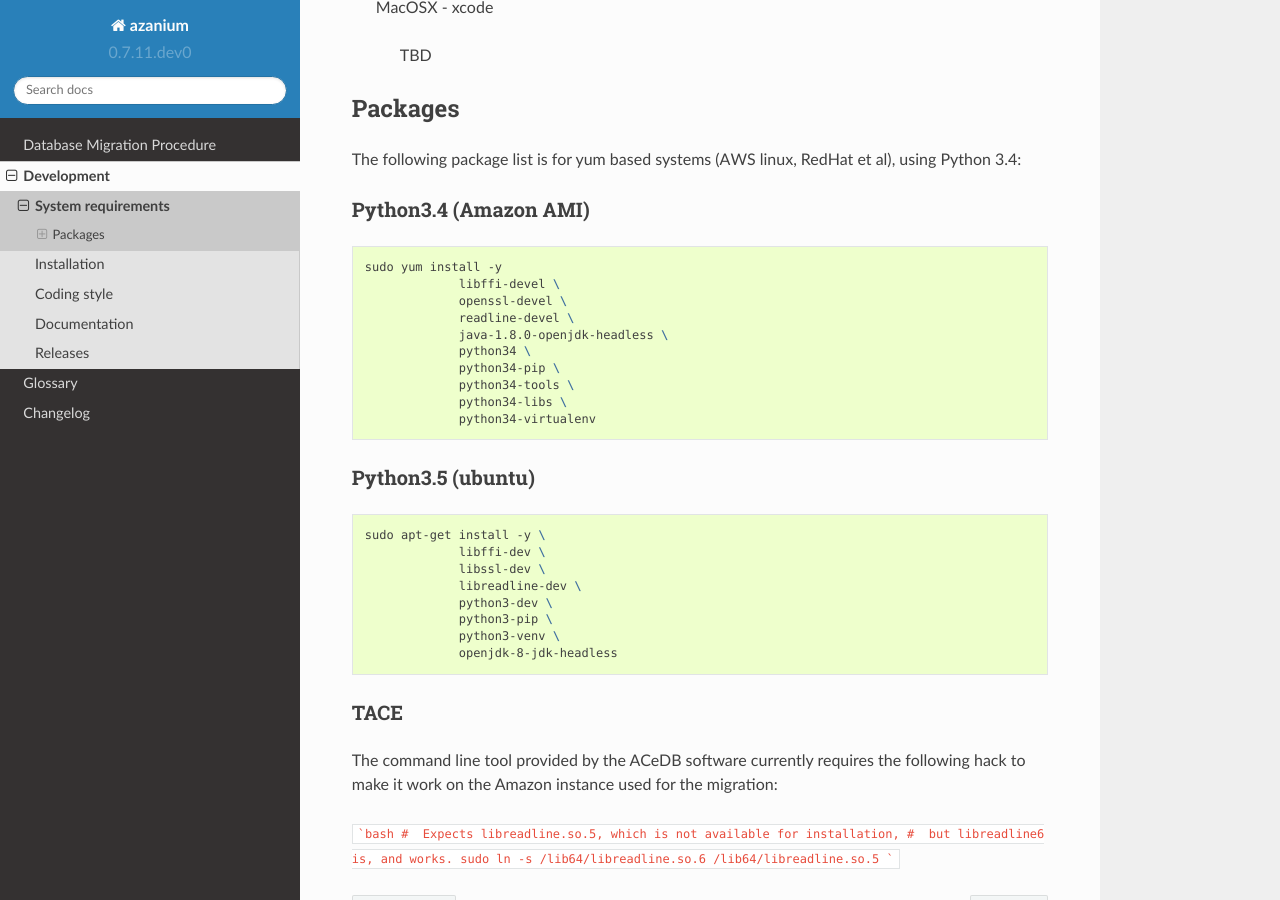
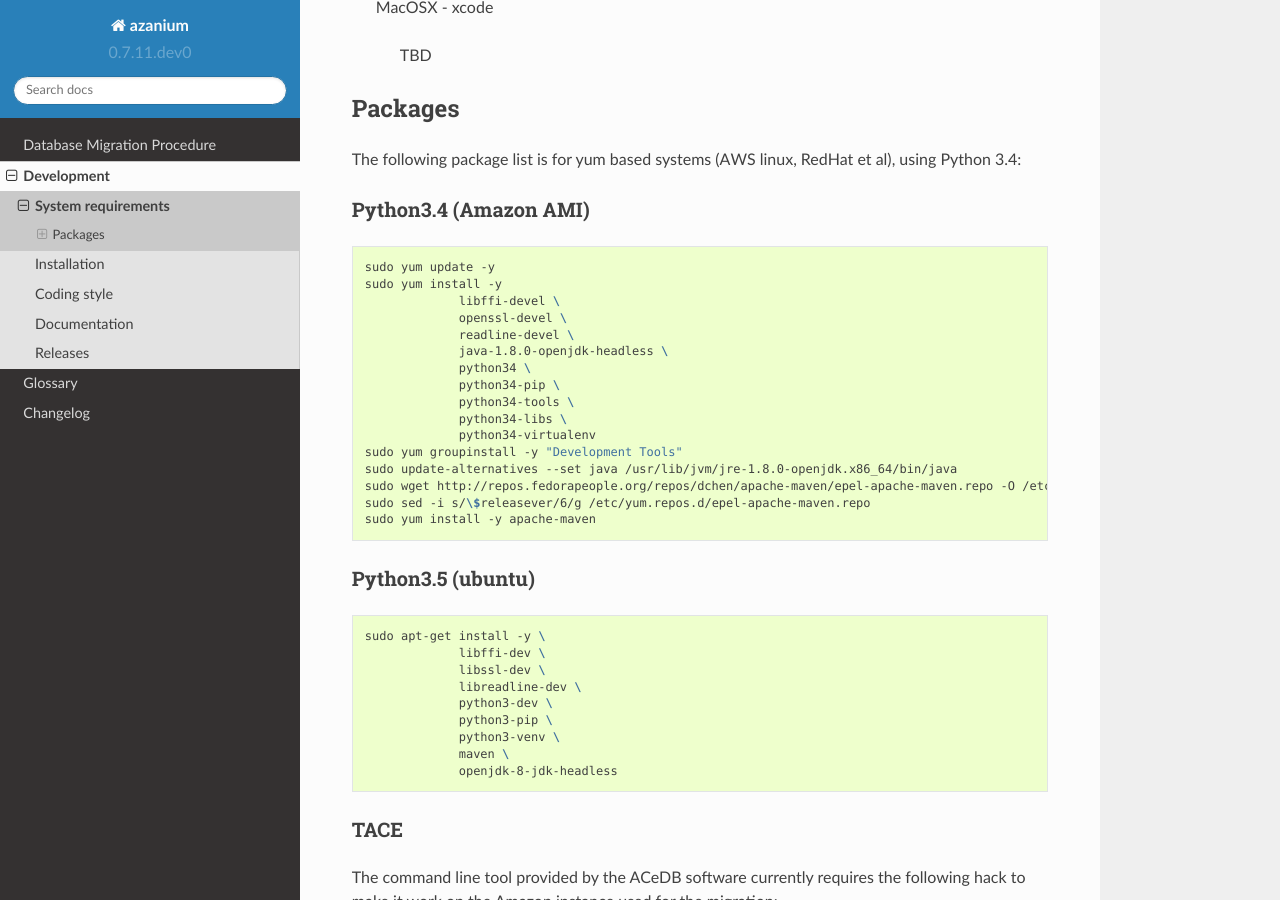
Before and after one commit to WormBase/db-migration, a Sphinx documentation site: the page built from docs/source/dev/system-requirements.rst, in a window 1280 px wide and 900 px high, scrolled down 513 px. Built offline with Sphinx 7.4.7 and the Read the Docs theme 2.0.0, drawn with Linux system fonts in a browser that asks for light colours.

Commit message:
Update list of required system packages.

```diff
--- a/docs/source/dev/system-requirements.rst
+++ b/docs/source/dev/system-requirements.rst
@@ -35,6 +35,7 @@ Python3.4 (Amazon AMI)
 
 .. code-block:: bash
 
+   sudo yum update -y
    sudo yum install -y
 		libffi-devel \
   		openssl-devel \
@@ -45,6 +46,12 @@ Python3.4 (Amazon AMI)
 		python34-tools \
 		python34-libs \
 		python34-virtualenv
+   sudo yum groupinstall -y "Development Tools"
+   sudo update-alternatives --set java /usr/lib/jvm/jre-1.8.0-openjdk.x86_64/bin/java
+   sudo wget http://repos.fedorapeople.org/repos/dchen/apache-maven/epel-apache-maven.repo -O /etc/yum.repos.d/epel-apache-maven.repo
+   sudo sed -i s/\$releasever/6/g /etc/yum.repos.d/epel-apache-maven.repo
+   sudo yum install -y apache-maven
+
 
 Python3.5 (ubuntu)
 ------------------
@@ -58,6 +65,7 @@ Python3.5 (ubuntu)
 		python3-dev \
 		python3-pip \
 		python3-venv \
+                maven \
 		openjdk-8-jdk-headless
 
 
```
